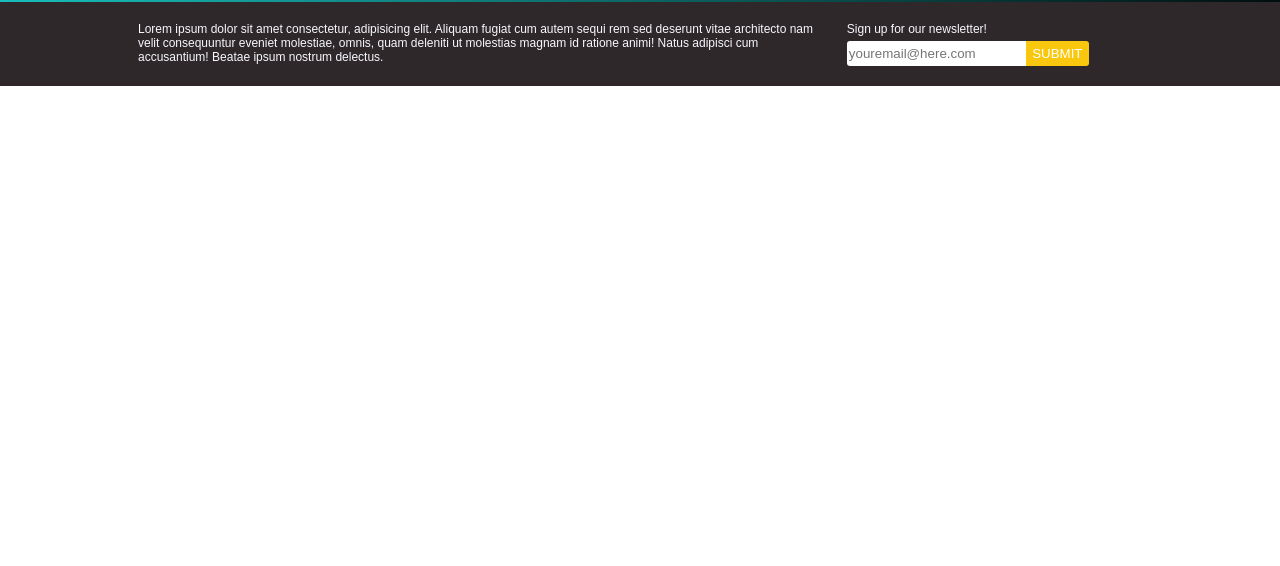
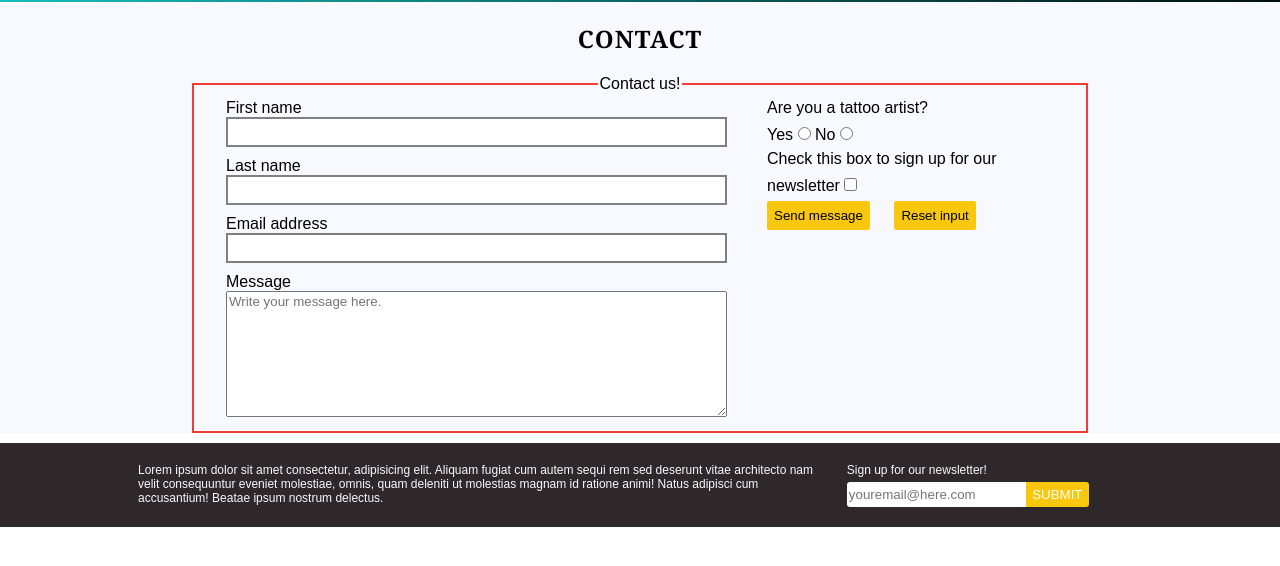
Before and after one commit to elsah11mn/tattoo-art-gallery, a plain HTML site: page contact.html in a window 1280 px wide. Shown: the part 98-664 px from the top of the page. Drawn offline with Linux system fonts and the light colour scheme; a web font is replaced by a local one.

Commit message:
contact page
creation and editing of contact page. changes to js and css.

```diff
--- a/contact.html
+++ b/contact.html
@@ -28,7 +28,45 @@
         </div>
     </header>
     <main>
-
+        <h2>Contact</h2>
+        <div id="main">
+            <form action=""> <!-- No action page exists at the moment. -->
+                <div id="fieldset-contact">
+                    <fieldset>
+                        <legend>Contact us!</legend>
+                        <div>
+                            <div id="section-personal-information" class="section-form-content">
+                                <label for="firstname">First name</label><br>
+                                <input type="text" id="firstname"><br>
+                                <label for="lastname">Last name</label><br>
+                                <input type="text" id="lastname"><br>
+                                <label for="email">Email address</label><br>
+                                <input type="text" id="email"><br>
+                            </div>
+                            <div id="section-message" class="section-form-content">
+                                <label for="message">Message</label><br>
+                                <textarea id="message" cols="60" rows="8" placeholder="Write your message here."></textarea><br>
+                            </div>
+                        </div>
+                        <div>
+                            <div id="section-customer-questions" class="section-form-content">
+                                <label for="customer">Are you a tattoo artist?</label><br>
+                                <label for="radioyes">Yes</label>
+                                <input type="radio" name="customeranswer" value="yes" id="radioyes">
+                                <label for="radiono">No</label>
+                                <input type="radio" name="customeranswer" value="no" id="radiono"><br>
+                                <label for="newsletter">Check this box to sign up for our newsletter</label>
+                                <input type="checkbox" id="newsletter" value="yes"><br>
+                            </div>
+                            <div id="section-buttons" class="section-form-content">
+                                <button type="submit" onclick="alert('Your message has been sent.')">Send message</button>
+                                <button type="reset">Reset input</button>
+                            </div>
+                        </div>
+                    </fieldset>
+                </div>
+            </form>
+        </div>
     </main>
     <footer>
         <div class="footer-container">
--- a/style.css
+++ b/style.css
@@ -5,6 +5,14 @@
     @import: url('https://fonts.googleapis.com/css2?family=Playfair+Display:ital,wght@0,400;0,500;0,800;1,400&display=swap');
     @import: url('https://fonts.googleapis.com/css2?family=Miltonian+Tattoo&display=swap');
     font-family: 'Readex Pro', sans-serif;
+}
+
+h2 {
+    margin: 20px;
+    text-align: center;
+    text-transform: uppercase;
+    letter-spacing: 1px;
+    font-family: Georgia, 'Times New Roman', Times, serif;
 }
 
 #banner {
@@ -115,11 +123,6 @@ h1 {
 .index-info {
     display: flex;
     flex-direction: column;
-}
-
-.index-info h2 {
-    margin: 20px;
-    text-align: center;
 }
 
 .index-info-paragraphs {
@@ -327,3 +330,56 @@ footer {
     width: 80%;
     height: 20px;
 }
+
+#fieldset-contact fieldset {
+    width: 70%;
+    margin: 10px auto;
+    border: 2px solid #EF3E36;
+    display: flex;
+    flex-direction: row;
+    justify-content: space-between;
+}
+
+#fieldset-contact fieldset div {
+    margin: 0;
+    padding: 0 10px;
+}
+
+#section-personal-information input {
+    margin-bottom: 10px;
+    border: 2px solid gray;
+    width: 100%;
+    height: 30px;
+}
+
+#section-personal-information input:focus {
+    background-color: #92F2F0;
+}
+
+#section-customer-questions input {
+    margin: 10px 0;
+}
+
+#section-buttons button {
+    margin: 0 10px;
+    padding: 5px;
+    background-color: #F9C80E;
+    border: 2px solid #F9C80E;
+    border-radius: 2px;
+}
+
+#section-buttons button:hover {
+    background-color: #C79D05;
+    border-color: #C79D05;
+    font-style: italic;
+}
+
+#section-buttons button:active {
+    background-color: #F4E6A4;
+    border-color: #F4E6A4;
+    font-style: italic;
+}
+
+#section-buttons button:first-of-type {
+    margin-left: 0;
+}
```
Also changed, not shown: javascript/tattoo-list-script.js (+9 -0 lines), tattoo-list.html (+3 -4 lines).
